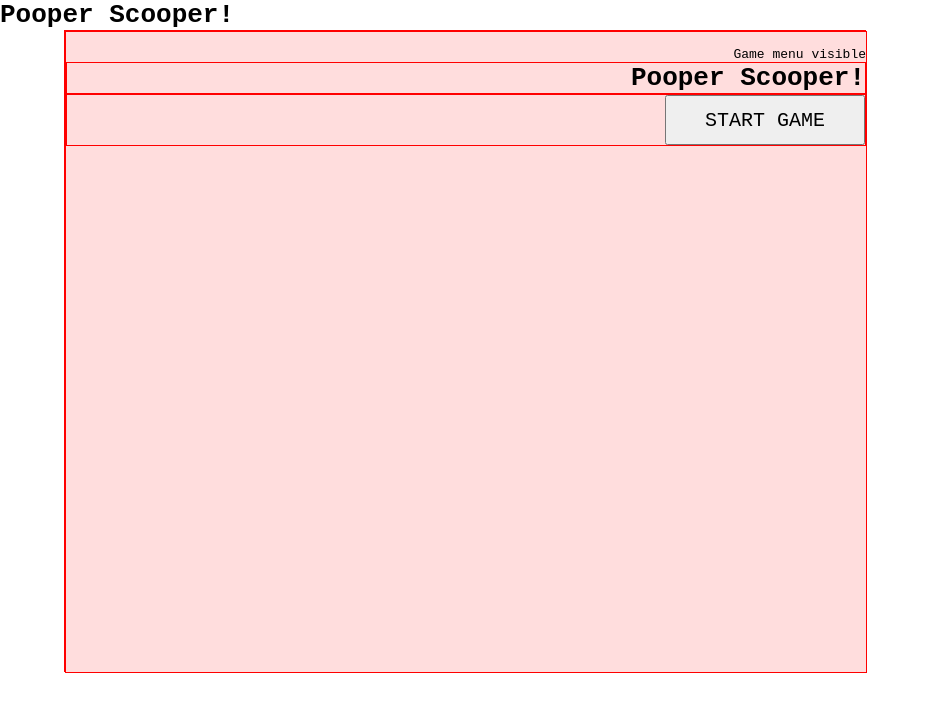
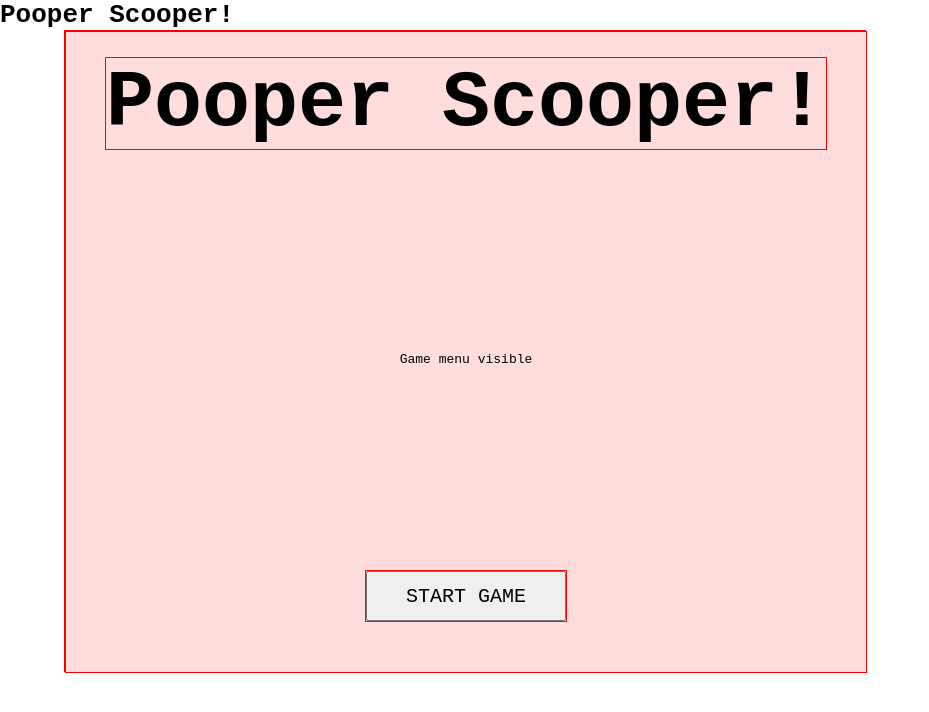
Before and after one commit to Oneirius/game-pooper-scooper, a plain HTML site: page index.html in a window 1280 px wide. Shown: the whole page, without its empty margins (0-929 px from the left). Drawn offline with Linux system fonts and the light colour scheme.

Commit message:
improve game menu

```diff
--- a/style.css
+++ b/style.css
@@ -31,6 +31,11 @@ h1 {
     height: 640px;
     top: 0;
     background-color: #fdd;
+    display: flex;
+    flex-direction: column;
+    justify-content: center;
+    align-items: center;
+    gap: 10px;
 }
 
 #game-board {
@@ -65,6 +70,20 @@ h1 {
     min-height: 50px;
 }
 
+#game-title {
+    display: flex;
+    position: absolute;
+    top: 25px;
+    font-size: 40px;
+}
+
+#menu-buttons {
+    position: absolute;
+    bottom: 50px;
+}
+
+#button-start {
+}
 
 /* GAME BOARD ELEMENTS*/
 #player {
```
